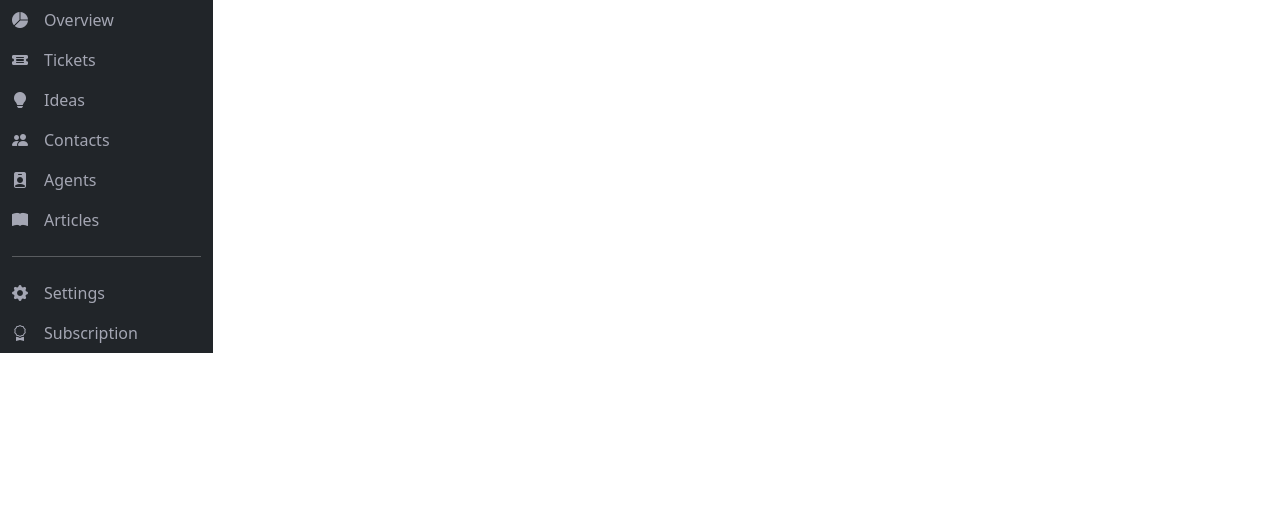
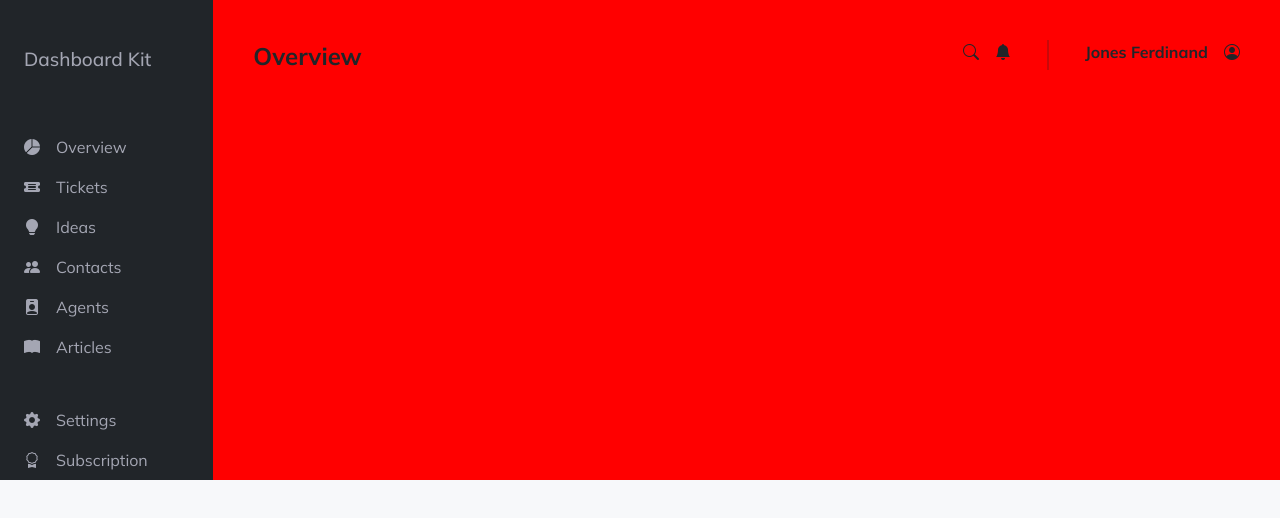
Before and after one commit to rochmarq/INM350SAA-RochelleMarquez-Bootstrap, a website: page public/index.html in a window 1280 px wide. Drawn offline with nearby package versions, Linux system fonts and the light colour scheme.

Commit message:
header nav done

```diff
--- a/public/assets/css/styles.css
+++ b/public/assets/css/styles.css
@@ -1,3 +1,33 @@
+@import url('https://fonts.googleapis.com/css2?family=Mulish:wght@400;500;600;700&display=swap');
+
 .grey {
     color: #A4A6B3;
 }
+
+body {
+    font-family: 'Mulish', sans-serif;
+    background-color: #f7f8fa;
+}
+
+main {
+    background-color: red;
+}
+
+#divider {
+    height: 30px;
+    width: 2px;
+    margin: 0px 20px 0px;
+}
+
+h2 {
+    font-size: 24px;
+    font-weight: bold
+}
+
+h4 {
+    font-size: 19px;
+}
+
+#profile-name {
+    font-weight: bold;
+}
--- a/public/index.html
+++ b/public/index.html
@@ -3,17 +3,23 @@
     <head>
         <meta charset="UTF-8">
         <meta name="viewport" content="width=device-width, initial-scale=1.0">
-        <title>Document</title>
+        <title>Dashboard Overview</title>
+        <!-- css reset -->
+        <link rel="stylesheet" href="https://cdn.jsdelivr.net/npm/reset-css@3.0.0/reset.min.css">
+        <!-- boostrap -->
         <link href="https://cdn.jsdelivr.net/npm/bootstrap@5.3.3/dist/css/bootstrap.min.css" rel="stylesheet">
         <link rel="stylesheet" href="https://cdn.jsdelivr.net/npm/bootstrap-icons@1.11.3/font/bootstrap-icons.css" integrity="sha384-tViUnnbYAV00FLIhhi3v/dWt3Jxw4gZQcNoSCxCIFNJVCx7/D55/wXsrNIRANwdD" crossorigin="anonymous">
+        <!-- external stylesheet -->
         <link rel="stylesheet" href="/assets/css/styles.css">
     </head>
+
     <body>
         <section class="container-fluid">
             <!-- make fixed nav side bar -->
             <!-- navigation -->
             <section class="row">
-                <nav class="col-md-2 sidebar bg-dark text-white d-none d-md-block">
+                <nav class="col-md-2 sidebar bg-dark d-none d-md-block px-4">
+                    <h4 class="py-5 align-items-center grey">Dashboard Kit</h4>
                     <ul class="nav flex-column stay">
                         <li class="nav-item align-items-center d-flex icons">
                             <i class="bi bi-pie-chart-fill grey"></i>
@@ -52,9 +58,24 @@
                 </nav>
                 <!-- make nav heading overview section -->
                 <main class="col-md-10 p-4">
+                    <section class="d-flex align-items-center justify-content-between py-3 px-3">
+                        <h2>Overview</h2>
+                        <section class="d-flex gap-3">
+                            <i class="bi bi-search"></i>
+                            <i class="bi bi-bell-fill"></i>
+                            <div id="divider" class="vr"></div>
+                            <p id="profile-name">Jones Ferdinand</p>
+                            <i class="bi bi-person-circle"></i>
+                        </section>
+                    </section>
+                </main>
+                <!-- overview cards -->
 
-                </main>
-                <!-- make overview containers -->
+                <!-- trends container -->
+
+                <!-- unresolved tickets container -->
+
+                <!-- tasks container -->
             </section>
         </section>
         <script src="/assets/js/main.js"></script>
```
